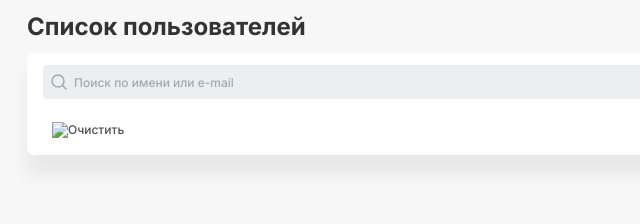
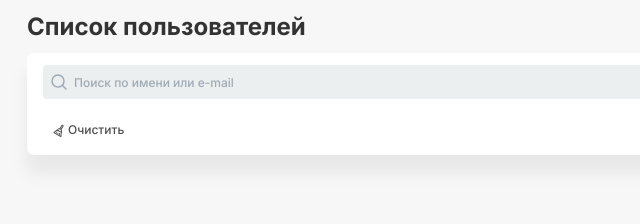
Before and after one commit to Dimentrius1137/-, a plain HTML site: page index.html in a window 1280 px wide. Shown: the top 224 px of the page, 0-640 px from the left. Drawn offline with Linux system fonts and the light colour scheme; no server answers.

Commit message:
debugging 3 теперь точно

```diff
--- a/index.html
+++ b/index.html
@@ -32,19 +32,16 @@
                 <img src="icons_elements/source_icons_search 1.svg" alt="search-icon" class="searchIcon">
                 <input type="text" id="search" placeholder="Поиск по имени или e-mail">
             </div>
-
         </div>
 
         <div class="clear__container">
             <div class="clear__items__container">
-                <img src="icons_elements//clean.svg" alt="clear-icon" class="clear__icon">
+                <img src="icons_elements/clean.svg" alt="clear-icon" class="clear__icon">
                 <p class="clear__sort">Очистить</p>
             </div>
 
         </div>
-
     </div>
-
     <div class="sorts__buttons__container">
         Сортировка:
         <label class="rating__sort">Рейтинг</label>
```
